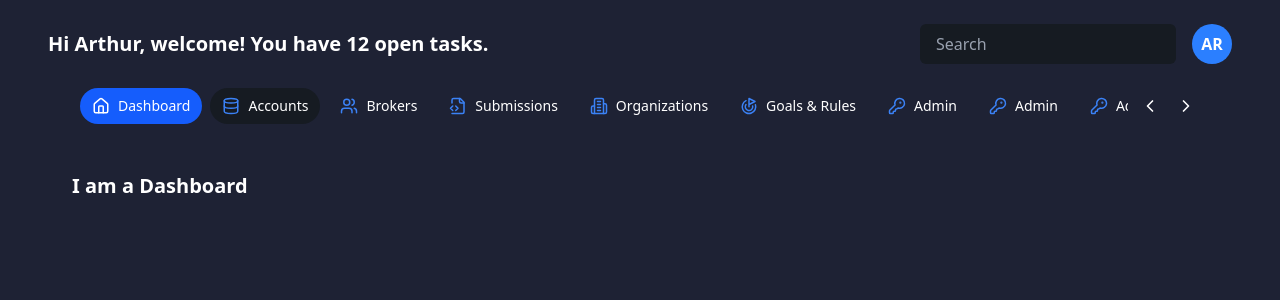
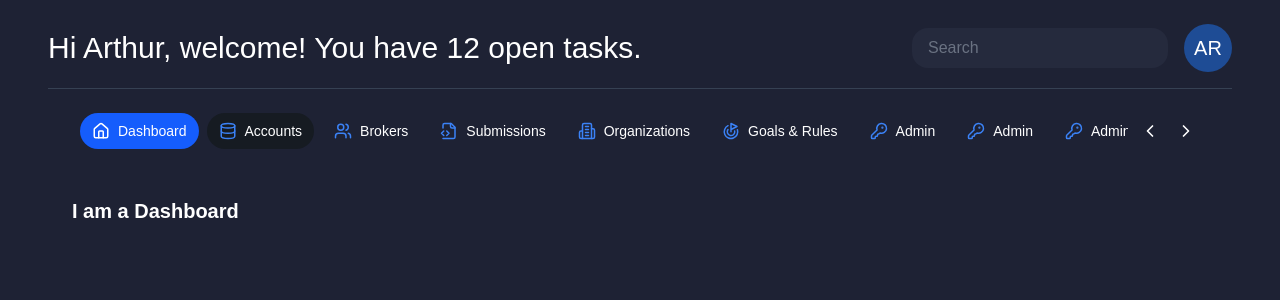
Before and after one commit to OlgaMinaievaWebDev/dashboard-ui, a React (Vite) app: page / in a window 1280 px wide. Shown: the top 300 px of the page. Built offline with nearby package versions, Linux system fonts and the light colour scheme.

Commit message:
dashboard elements styled

```diff
--- a/index.html
+++ b/index.html
@@ -4,6 +4,7 @@
     <meta charset="UTF-8" />
     <meta name="viewport" content="width=device-width, initial-scale=1.0" />
      <link href="/src/styles.css" rel="stylesheet">
+
     <title>Dashboard Test</title>
   </head>
   <body>
--- a/src/components/Header.jsx
+++ b/src/components/Header.jsx
@@ -1,20 +1,22 @@
 function Header() {
   return (
-   <header className="flex justify-between items-center">
-     <h1 className="text-xl font-semibold">
+    <>
+      <header className="flex justify-between items-center border-b border-gray-700 pb-4">
+        <h1 className="text-3xl font-weight-light">
           Hi Arthur, welcome! You have 12 open tasks.
         </h1>
-     <div className="flex items-center gap-4">
+        <div className="flex items-center gap-4 ">
           <input
             type="text"
             placeholder="Search"
-         className="bg-[#161B22] text-white px-4 py-2 rounded-md w-64 placeholder:text-gray-400"
+            className="bg-space-cadet w-64 text-white px-4 py-2 rounded-2xl w-64 placeholder:text-gray-500 focus:outline-none focus:ring-2 focus:ring-gray-500"
           />
-       <div className="w-10 h-10 bg-blue-500 rounded-full flex items-center justify-center text-white font-semibold">
+          <div className="w-12 h-12 bg-[#1e4c95] rounded-full flex items-center justify-center text-white text-xl">
             AR
           </div>
         </div>
       </header>
+    </>
   );
 }
 
--- a/src/components/Layout.jsx
+++ b/src/components/Layout.jsx
@@ -1,6 +1,6 @@
 import { Outlet } from "react-router-dom"
 import Header from "./Header"
-import Navbar from "./Navbar";
+import Navbar from "./Navbar/Navbar";
 
 function Layout() {
  return (
--- a/src/components/Navbar.jsx
+++ /dev/null
@@ -1,88 +0,0 @@
-import { useRef } from "react";
-import { NavLink } from "react-router-dom";
-import { tabsData } from "../data/tabsData";
-import { ChevronLeft, ChevronRight } from "lucide-react";
-
-export default function Navbar() {
-  const scrollRef = useRef(null);
-
-  // Function to handle scrolling left or right
-  const scroll = (dir) => {
-    if (scrollRef.current) {
-      scrollRef.current.scrollBy({
-        left: dir === "left" ? -100 : 100,
-        behavior: "smooth",
-      });
-    }
-  };
-
-  // List of routes to disable for navigation
-  const unavailableTabs = [
-    "/brokers",
-    "/submissions",
-    "/organizations",
-    "/goals",
-    "/admin/1",
-    "/admin/2",
-    "/admin/3",
-    "/admin/4",
-    "/admin/5",
-  ];
-
-  return (
-    <div className="text-white p-4 space-y-4">
-      <div className="flex items-center gap-2">
-        <div
-          ref={scrollRef}
-          className="flex overflow-x-auto no-scrollbar space-x-2 flex-1"
-        >
-          {tabsData.map((tab) => {
-            const Icon = tab.icon;
-            const isTabDisabled = unavailableTabs.includes(tab.to); // Check if the tab is disabled
-
-            return (
-              <NavLink
-                key={tab.id || tab.name + tab.to}
-                to={isTabDisabled ? "#" : tab.to} // Prevent navigation if disabled
-                className={({ isActive }) =>
-                  `flex items-center gap-2 px-3 py-2 rounded-full text-sm whitespace-nowrap hover:bg-[#1f2630] cursor-pointer ${
-                    isTabDisabled
-                      ? "" // No style changes for disabled tabs
-                      : isActive
-                      ? "bg-blue-600"
-                      : "bg-[#161B22]"
-                  }`
-                }
-                onClick={(e) => {
-                  if (isTabDisabled) {
-                    e.preventDefault(); // Prevent navigation if tab is disabled
-                  }
-                }}
-              >
-                {({ isActive }) => (
-                  <>
-                    <Icon
-                      size={18}
-                      color={
-                        isTabDisabled || !isActive ? "#3B82F6" : "#FFFFFF" // Blue icon for disabled tabs
-                      }
-                    />
-                    <span className="text-white">{tab.name}</span>
-                  </>
-                )}
-              </NavLink>
-            );
-          })}
-        </div>
-
-        {/* Scroll buttons */}
-        <button onClick={() => scroll("left")} className="p-1">
-          <ChevronLeft size={20} />
-        </button>
-        <button onClick={() => scroll("right")} className="p-1">
-          <ChevronRight size={20} />
-        </button>
-      </div>
-    </div>
-  );
-}
--- /dev/null
+++ b/src/components/Navbar/Navbar.jsx
@@ -0,0 +1,25 @@
+import { useRef } from "react";
+import TabsContainer from "./TabsContainer";
+import ScrollButtons from "./ScrollButtons";
+
+export default function Navbar() {
+  const scrollRef = useRef(null);
+
+  const scroll = (dir) => {
+    if (scrollRef.current) {
+      scrollRef.current.scrollBy({
+        left: dir === "left" ? -100 : 100,
+        behavior: "smooth",
+      });
+    }
+  };
+
+  return (
+    <div className="text-white p-4 space-y-4">
+      <div className="flex items-center gap-2">
+        <TabsContainer scrollRef={scrollRef} />
+        <ScrollButtons onScroll={scroll} />
+      </div>
+    </div>
+  );
+}
--- /dev/null
+++ b/src/components/Navbar/ScrollButtons.jsx
@@ -0,0 +1,14 @@
+import { ChevronLeft, ChevronRight } from "lucide-react";
+
+export default function ScrollButtons({ onScroll }) {
+  return (
+    <>
+      <button onClick={() => onScroll("left")} className="p-1">
+        <ChevronLeft size={20} />
+      </button>
+      <button onClick={() => onScroll("right")} className="p-1">
+        <ChevronRight size={20} />
+      </button>
+    </>
+  );
+}
--- /dev/null
+++ b/src/components/Navbar/TabButton.jsx
@@ -0,0 +1,31 @@
+import { NavLink } from "react-router-dom";
+
+export default function TabButton({ tab, isDisabled }) {
+  const Icon = tab.icon;
+
+  return (
+    <NavLink
+      to={isDisabled ? "#" : tab.to}
+      className={({ isActive }) =>
+        `flex items-center gap-2 px-3 py-2 rounded-full text-sm whitespace-nowrap hover:bg-[#1f2630] cursor-pointer ${
+          isDisabled ? "" : isActive ? "bg-blue-600" : "bg-[#161B22]"
+        }`
+      }
+      onClick={(e) => {
+        if (isDisabled) {
+          e.preventDefault();
+        }
+      }}
+    >
+      {({ isActive }) => (
+        <>
+          <Icon
+            size={18}
+            color={isDisabled || !isActive ? "#3B82F6" : "#FFFFFF"}
+          />
+          <span className="text-white">{tab.name}</span>
+        </>
+      )}
+    </NavLink>
+  );
+}
--- /dev/null
+++ b/src/components/Navbar/TabsContainer.jsx
@@ -0,0 +1,29 @@
+import { NavLink } from "react-router-dom";
+import { tabsData } from "../../data/tabsData";
+import TabButton from "./TabButton";
+
+const unavailableTabs = [
+  "/brokers",
+  "/submissions",
+  "/organizations",
+  "/goals",
+  "/admin/1",
+  "/admin/2",
+  "/admin/3",
+  "/admin/4",
+  "/admin/5",
+];
+
+export default function TabsContainer({ scrollRef }) {
+  return (
+    <div
+      ref={scrollRef}
+      className="flex overflow-x-auto no-scrollbar space-x-2 flex-1"
+    >
+      {tabsData.map((tab) => {
+        const isDisabled = unavailableTabs.includes(tab.to);
+        return <TabButton key={tab.to} tab={tab} isDisabled={isDisabled} />;
+      })}
+    </div>
+  );
+}
--- a/src/index.css
+++ b/src/index.css
@@ -1,6 +1,7 @@
 @import "tailwindcss";
-
+@import url('https://fonts.googleapis.com/css2?family=Roboto+Flex:opsz,wght@8..144,100..1000&display=swap');
 body {
+  font-family: "Roboto Flex", sans-serif;
   box-sizing: border-box;
 }
 
@@ -15,7 +16,7 @@ body {
 }
 
 @theme {
-  --font-display: "Roboto", sans-serif;
+
   --color-azure: #3B83F5;
   --color-oxford-blue: #1E2234;
   --color-space-cadet: #252A3D;
--- a/src/pages/Dashboard.jsx
+++ b/src/pages/Dashboard.jsx
@@ -1,4 +1,4 @@
-import Tabs from "../components/Navbar"
+import Tabs from "../components/Navbar/Navbar"
 
 function Dashboard() {
  return (
```
Lines whose indentation alone changed are shown as unchanged.
